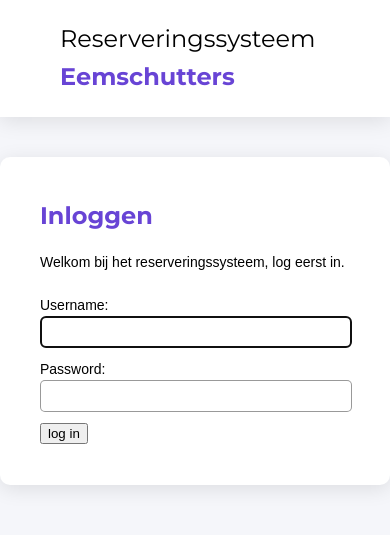
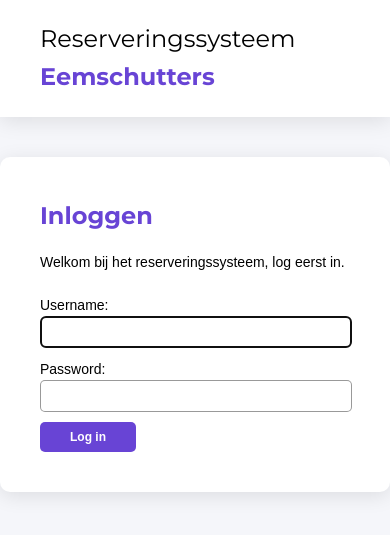
Before and after one commit to Swendude/Reserveringssysteem-Eemschutters, a Django app: page /login/ in a window 390 px wide. Shown: the top 535 px of the page. Run offline with Django 3.2, Linux system fonts and the light colour scheme.

Commit message:
Responsive reserveerpagina.

```diff
--- a/reserveringen/static/reserveringen/style.css
+++ b/reserveringen/static/reserveringen/style.css
@@ -88,6 +88,8 @@ header {
   box-sizing: border-box;
   margin-bottom: 40px;
   box-shadow: 0px 4px 20px rgba(0, 0, 0, 0.1); }
+  header .wrapper {
+    padding: 0; }
   header .systeemNaam,
   header .systeemBedrijfsnaam {
     display: inline-block;
@@ -277,3 +305,16 @@ form {
     border: 1px solid rgba(0, 0, 0, 0.4);
     margin-bottom: 10px;
     width: 300px; }
+  form button.inloggen {
+    display: inline-block;
+    -webkit-appearance: none;
+    font-family: Arial, Helvetica, sans-serif;
+    font-weight: bold;
+    font-size: 12px;
+    border: none;
+    background: #6844D5;
+    color: #fff;
+    border-radius: 5px;
+    padding: 0 30px;
+    line-height: 30px;
+    cursor: pointer; }
--- a/reserveringen/static/reserveringen/style.scss
+++ b/reserveringen/static/reserveringen/style.scss
@@ -89,8 +89,6 @@ b {
     }
 }
 
-
-
 header {
     min-height:80px;
     background: #ffffff;
@@ -99,6 +97,11 @@ header {
     margin-bottom:40px;
 
     @include dropShadow();
+
+    .wrapper {
+        padding:0;
+    }
+
 
 
     .systeemNaam,
@@ -129,7 +132,6 @@ header {
             display:flex;
         }
 
-        // align-items: flex-end;
 
         .logo,
         nav {
@@ -157,24 +159,6 @@ header {
 
     }
 
-    // .menuitems {
-    //     flex: 1;
-    //     display: inline-flex;
-    //     justify-content: flex-end;
-    // }
-    // .menuitem {
-    //     color: $color-primary;
-    //     background-color: white;
-    //     border: 1px solid white;
-    //     text-align: center;
-    //     padding: 5px;
-    //     margin: 10 15 10 5;
-    // }
-    // .userinfo {
-    //     display: flex;
-    //     flex-direction: column;
-    // }
-
 }
 
 .content {
@@ -193,32 +177,47 @@ header {
     position:relative;
 
     .baanRij {
+        display:block;
+
+        @include for-desktop-up() {
             display:flex;
             border-bottom:1px solid rgba($color-primary, 0.4);
+        }
 
         .baanLabel {
+
             flex:200px 0 0;
             display:block;
             position:relative;
-            // background-color: rgba($color-primary, 0.1);
+            padding: 12px 0px 12px 6px;
+
+            @include for-desktop-up() {
                 border-right:1px solid rgba($color-primary, 1);
-            padding: 12px 0px 12px 6px;
+            }
 
         }
 
         .baanBeschikbaarheid {
+
+            display:block;
+            @include for-desktop-up() {
                 display:flex;
                 flex:100% 1 1;
+            }
             position: relative;
 
             .baanSlot {
+                display:flex;
+                height:50px;
                 flex:100% 1 1;
                 position: relative;
-                display:flex;
                 justify-content: center;
                 align-items: center;
                 font-weight: bold;
+
+                @include for-desktop-up() {
                     border-right:1px solid rgba($color-primary, 0.6);
+                }
 
                 form {
                     height:100%;
@@ -253,6 +252,12 @@ header {
         }
 
         &.baanRijHeader {
+            display:none;
+
+            @include for-desktop-up() {
+                display:flex;
+            }
+
             font-weight: bold;
             background-color: rgba($color-primary, 0.3);
             line-height:40px;
@@ -274,7 +279,8 @@ header {
 
 .dateSelector {
 
-    display: inline-block;
+    display:block;
+
     border:2px solid $color-primary;
     color: $color-primary;
     border-radius:5px;
@@ -283,7 +289,12 @@ header {
     text-decoration: none;
     margin-right:10px;
     margin-bottom:10px;
+
     @include animateEase($animationTime);
+
+    @include for-desktop-up() {
+        display: inline-block;
+    }
 
     .icon {
         display:inline-block;
@@ -353,14 +364,32 @@ header {
     border:1px solid rgba(#000, 0.2);
     border-radius:5px;
 
+    flex-direction: column;
+
     .reserveringInhoud,
     .reserveringActies {
         flex:100% 1 1;
     }
 
+    .reserveringInhoud {
+        margin-bottom:20px;
+    }
+
+
+    @include for-desktop-up() {
+        flex-direction: row;
+
         .reserveringActies {
             flex:300px 1 1;
         }
+
+        .reserveringInhoud {
+            margin-bottom: unset;
+        }
+    }
+
+
+
 
     h2 {
         color: #000000;
@@ -392,13 +421,6 @@ header {
 
     }
 
-    // margin: 10 0 10 0;
-    // padding: 10px;
-    // box-shadow: 0px 4px 20px rgba(0, 0, 0, 0.1);
-    // border-radius: 10px;
-    // border: 1px solid black;
-    // display: flex;
-    // justify-content: space-evenly;
 }
 
 .reserveringlabel {
@@ -429,4 +451,25 @@ form {
 
 
     }
+
+    button.inloggen {
+    // input[type=submit] {
+        display:inline-block;
+        -webkit-appearance: none;
+
+        font-family: $font-default;
+        font-weight:bold;
+        font-size:12px;
+        border:none;
+
+        background: $color-primary;
+        color: #fff;
+        border-radius:5px;
+        padding:0 30px;
+        line-height:30px;
+
+        cursor: pointer;
+
+
     }
+}
--- a/reserveringen/templates/reserveringen/login.html
+++ b/reserveringen/templates/reserveringen/login.html
@@ -15,7 +15,7 @@
         <div>{{ form.password }}</div>
     </div>
     <div>
-        <button type='submit'>log in</button>
+        <button type='submit' class="inloggen">Log in</button>
     </div>
 </form>
 {% endblock %}
```
Also changed, not shown: other parts of reserveringen/static/reserveringen/style.css (+38 -12 lines). Lines whose indentation alone changed are shown as unchanged.
